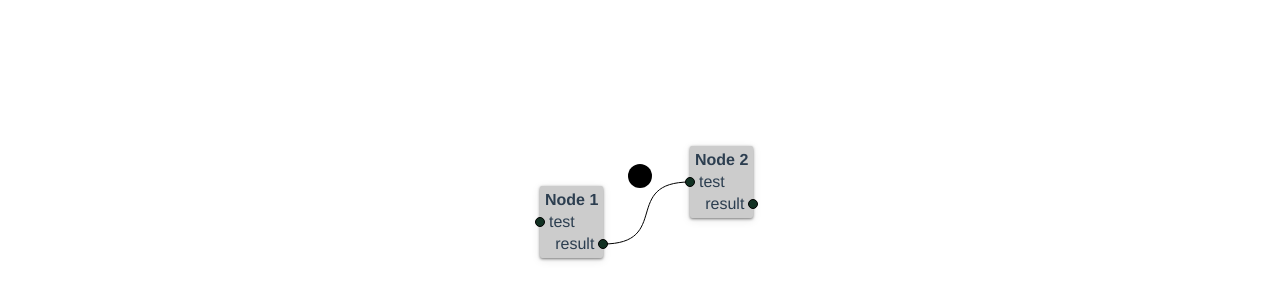
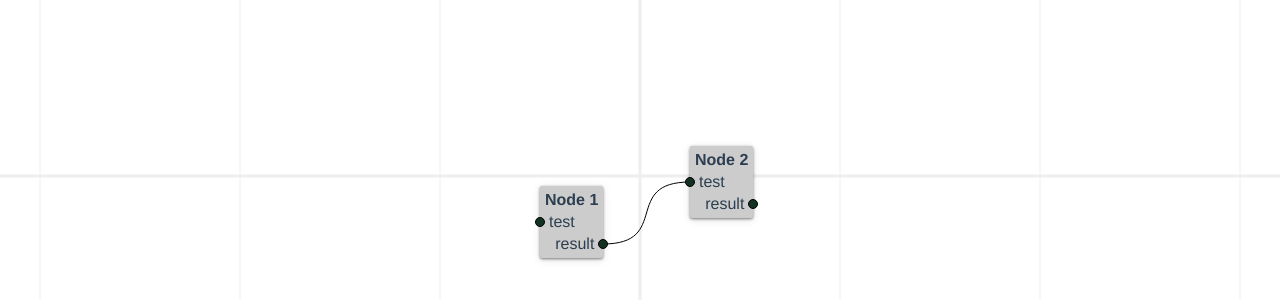
Before and after one commit to Frizi/graphui, a Vue app: page / in a window 1280 px wide. Shown: the part 224-524 px from the top of the page. Built offline with nearby package versions, Linux system fonts and the light colour scheme.

Commit message:
add background grid lines

```diff
--- a/src/components/Surface.vue
+++ b/src/components/Surface.vue
@@ -6,8 +6,18 @@
       :width="size.w"
       :height="size.h"
     >
-      <circle cx="0" cy="0" r="12" />
-
+      <path
+        :d="bgLines.fine"
+        :stroke-width="transform.scale * 1"
+        fill="none"
+        stroke="#eeeeee"
+      />
+      <path
+        :d="bgLines.coarse"
+        :stroke-width="transform.scale * 3"
+        fill="none"
+        stroke="#eeeeee"
+      />
       <!-- <circle
         v-for="(dot, i) in dots"
         :key="i"
@@ -15,7 +25,7 @@
         :cy="dot.y"
         fill="blue"
         r="7"
-      /> -->
+      />-->
       <path :d="linksPath" stroke="black" fill="none" stroke-width="1" />
     </svg>
     <div class="origin" :style="originStyle">
@@ -33,7 +43,7 @@
 
 <script lang="ts">
 import { defineComponent, reactive, computed, onMounted, ref } from "vue";
-import { nextId, isDefined } from "../util";
+import { nextId, isDefined, normalizedDeltaY, clamp } from "../util";
 import {
   Transform,
   VisualGraph,
@@ -87,11 +97,51 @@ export default defineComponent({
     let root = ref(null);
     let dots = reactive({} as { [k: number]: Vec2 });
 
-    const viewBox = computed(() => {
+    const svgSpace = computed(() => {
       let w = transform.scale * size.w;
       let h = transform.scale * size.h;
       let x = (transform.translateX - size.w / 2) * transform.scale;
       let y = (transform.translateY - size.h / 2) * transform.scale;
+      return { w, h, x, y };
+    });
+
+    const bgLines = computed(() => {
+      let log = Math.log10(transform.scale);
+      let distance = Math.pow(10, Math.floor(log) + 2) * 2;
+      let coarseDistance = distance * 5;
+      console.log(distance);
+      let { x, y, w, h } = svgSpace.value;
+      let fw = (Math.ceil(w / distance) + 1) * distance;
+      let fh = (Math.ceil(h / distance) + 1) * distance;
+      let fx = Math.floor(x / distance) * distance;
+      let fy = Math.floor(y / distance) * distance;
+      let cw = (Math.ceil(w / coarseDistance) + 1) * coarseDistance;
+      let ch = (Math.ceil(h / coarseDistance) + 1) * coarseDistance;
+      let cx = Math.floor(x / coarseDistance) * coarseDistance;
+      let cy = Math.floor(y / coarseDistance) * coarseDistance;
+
+      let fine = "";
+      let coarse = "";
+      for (let nx = 0; nx < fw; nx += distance) {
+        fine += `M${fx + nx} ${fy}L${fx + nx} ${fy + fh}`;
+      }
+
+      for (let ny = 0; ny < fw; ny += distance) {
+        fine += `M${fx} ${fy + ny}L${fx + fw} ${fy + ny}`;
+      }
+
+      for (let nx = 0; nx < cw; nx += coarseDistance) {
+        coarse += `M${cx + nx} ${cy}L${cx + nx} ${cy + ch}`;
+      }
+
+      for (let ny = 0; ny < cw; ny += coarseDistance) {
+        coarse += `M${cx} ${cy + ny}L${cx + cw} ${cy + ny}`;
+      }
+      return { fine, coarse };
+    });
+
+    const viewBox = computed(() => {
+      const { x, y, w, h } = svgSpace.value;
       return `${x} ${y} ${w} ${h}`;
     });
 
@@ -171,20 +221,23 @@ export default defineComponent({
       size,
       root,
       viewBox,
+      bgLines,
       originStyle,
       linksPath,
       onWheel(e: WheelEvent) {
         let c = { x: e.clientX - size.w / 2, y: e.clientY - size.h / 2 };
         let p = transformPoint(transform, c);
+        console.log(e.deltaMode);
 
-        let delta = e.deltaY > 0 ? 3 : -3;
+        let delta = normalizedDeltaY(e);
 
-        let f = 1 + delta * 0.05;
+        let f = 1 + delta * 0.01;
         let s = transform.scale;
         let ns = s * f;
+        ns = clamp(ns, 0.05, 99.9);
 
-        let dx = (p.x * f - p.x) / ns;
-        let dy = (p.y * f - p.y) / ns;
+        let dx = ((p.x * ns) / s - p.x) / ns;
+        let dy = ((p.y * ns) / s - p.y) / ns;
 
         transform.translateX -= dx;
         transform.translateY -= dy;
--- a/src/util.ts
+++ b/src/util.ts
@@ -16,3 +16,35 @@ export function reqobj<T>(): { type: PropType<T>; required: true } {
 export function isDefined<T>(t: T | null | undefined): t is T {
   return t != null;
 }
+
+export function normalizedDeltaY(e: WheelEvent): number {
+  switch (e.deltaMode) {
+    case WheelEvent.DOM_DELTA_LINE:
+      return e.deltaY / 40;
+      break;
+    case WheelEvent.DOM_DELTA_PAGE:
+      return e.deltaY / 800;
+    case WheelEvent.DOM_DELTA_PIXEL:
+      return e.deltaY;
+  }
+  throw new Error("deltaMode missing");
+}
+
+let LINE_HEIGHT: number | null = null;
+function getScrollLineHeight() {
+  if (LINE_HEIGHT != null) {
+    return LINE_HEIGHT;
+  }
+  const el = document.createElement("div");
+  el.style.fontSize = "initial";
+  el.style.display = "none";
+  document.body.appendChild(el);
+  const fontSize = window.getComputedStyle(el).fontSize;
+  document.body.removeChild(el);
+  LINE_HEIGHT = window.parseInt(fontSize);
+  return LINE_HEIGHT;
+}
+
+export function clamp(t: number, min: number, max: number): number {
+  return Math.min(max, Math.max(min, t));
+}
```
